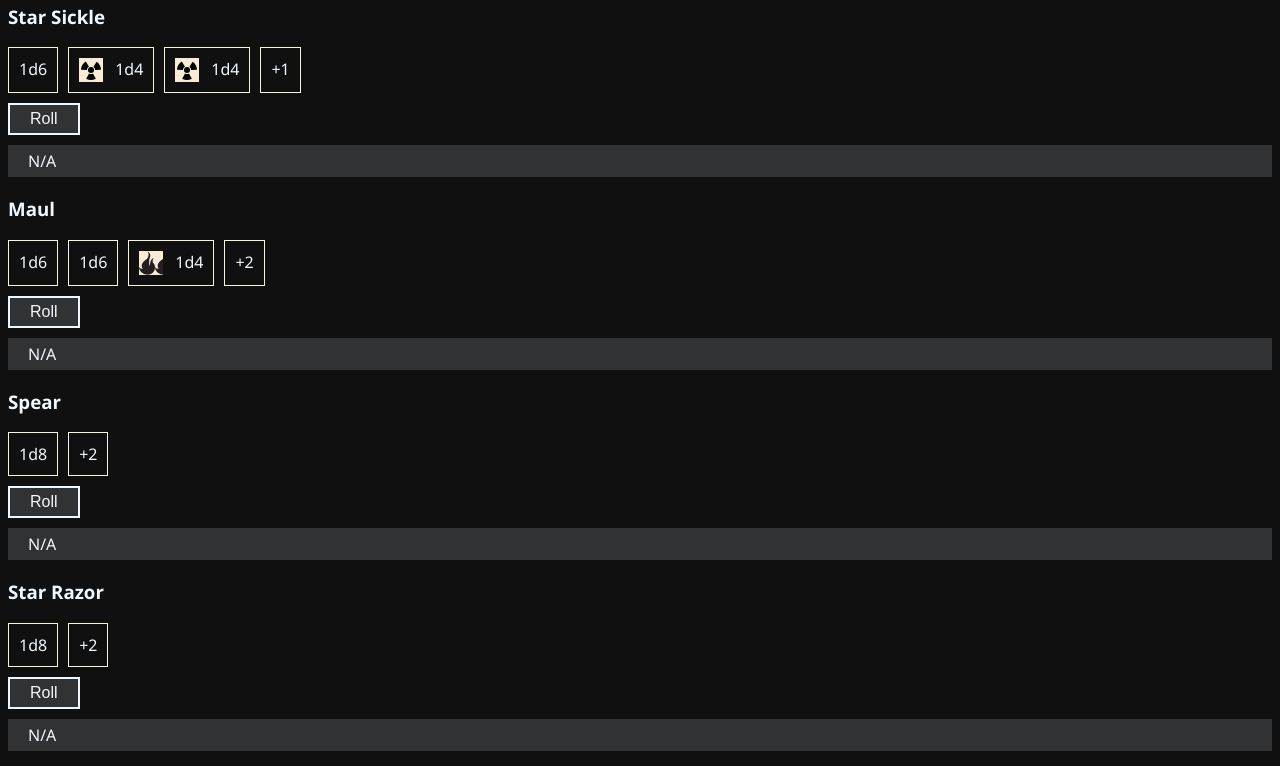
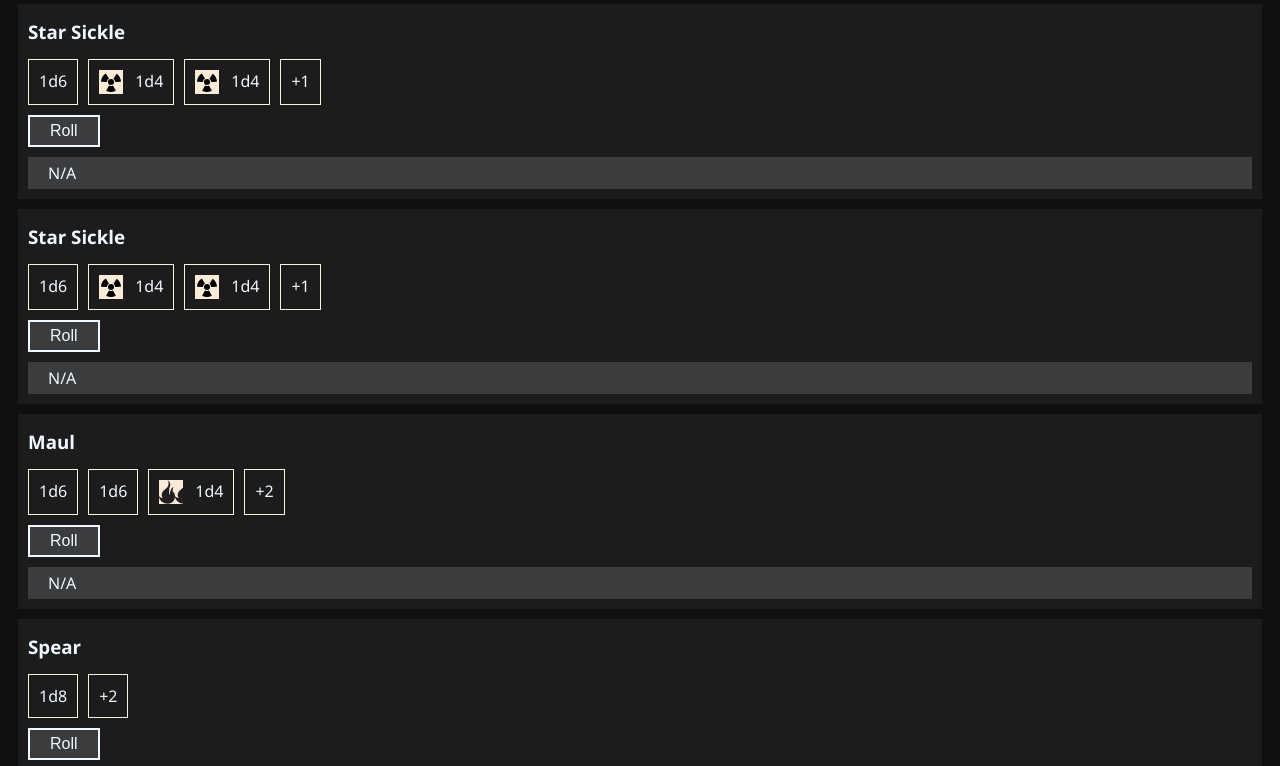
Before and after one commit to khasizadaj/dnd_weapons, a plain HTML site: page index.html in a window 1280 px wide. Shown: the part 164-930 px from the top of the page. Drawn offline with Linux system fonts and the light colour scheme.

Commit message:
Update weapon styling

```diff
--- a/index.html
+++ b/index.html
@@ -1,12 +1,13 @@
 <!DOCTYPE html>
 <html lang="en">
     <head>
-    <meta charset="UTF-8">
-    <meta http-equiv="X-UA-Compatible" content="IE=edge">
-    <meta name="viewport" content="width=device-width, initial-scale=1.0">
+        <meta charset="UTF-8" />
+        <meta http-equiv="X-UA-Compatible" content="IE=edge" />
+        <meta name="viewport" content="width=device-width, initial-scale=1.0" />
         <title>DND - Weapons</title>
-    <link rel="stylesheet" href="./style.css">
+        <link rel="stylesheet" href="./style.css" />
     </head>
+
     <body>
         <section>
             <h1>General</h1>
@@ -14,6 +15,20 @@
         </section>
         <section class="weapons">
             <h1>Weapons</h1>
+            <article class="weapon">
+                <h3 class="name">Star Sickle</h3>
+                <div class="info">
+                    <span class="damage-die" id="10">1d6
+                        <i class="icon default"></i></span
+                    ><span class="damage-die" id="10"
+                        >1d4<i class="icon radiant"></i></span
+                    ><span class="damage-die" id="10"
+                        >1d4<i class="icon radiant"></i></span
+                    ><span class="modifier">+1</span>
+                </div>
+                <button class="roll" id="bb">Roll</button>
+                <div class="result">N/A</div>
+            </article>
         </section>
         <script type="module" src="./script.js"></script>
     </body>
--- a/style.css
+++ b/style.css
@@ -12,7 +12,7 @@ body {
 
 
 .result {
-    margin-block: 10px;
+    margin-block-start: 10px;
     padding: 5px 20px;
     background-color: rgba(240, 248, 255, 0.144);
     color: aliceblue;
@@ -65,3 +65,18 @@ span {
 .icon.default {
     display: none;
 }
+
+section {
+    padding-inline: 10px;
+}
+
+.weapon {
+    margin-block-end: 10px;
+    background-color: rgb(256, 256, 256, 0.05);
+    padding: 10px;
+}
+
+.weapon>.name {
+    margin-block: 5px;
+    margin-block-end: 15px;
+}
```
Lines whose indentation alone changed are shown as unchanged.
